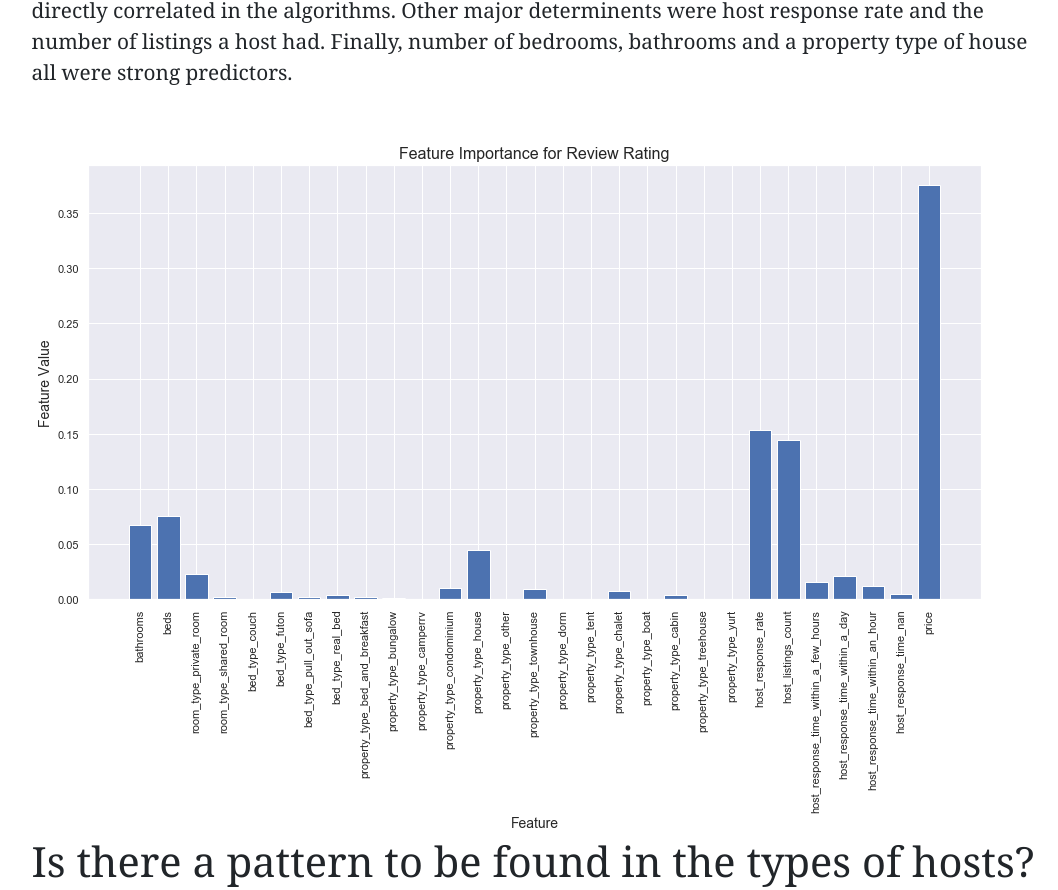
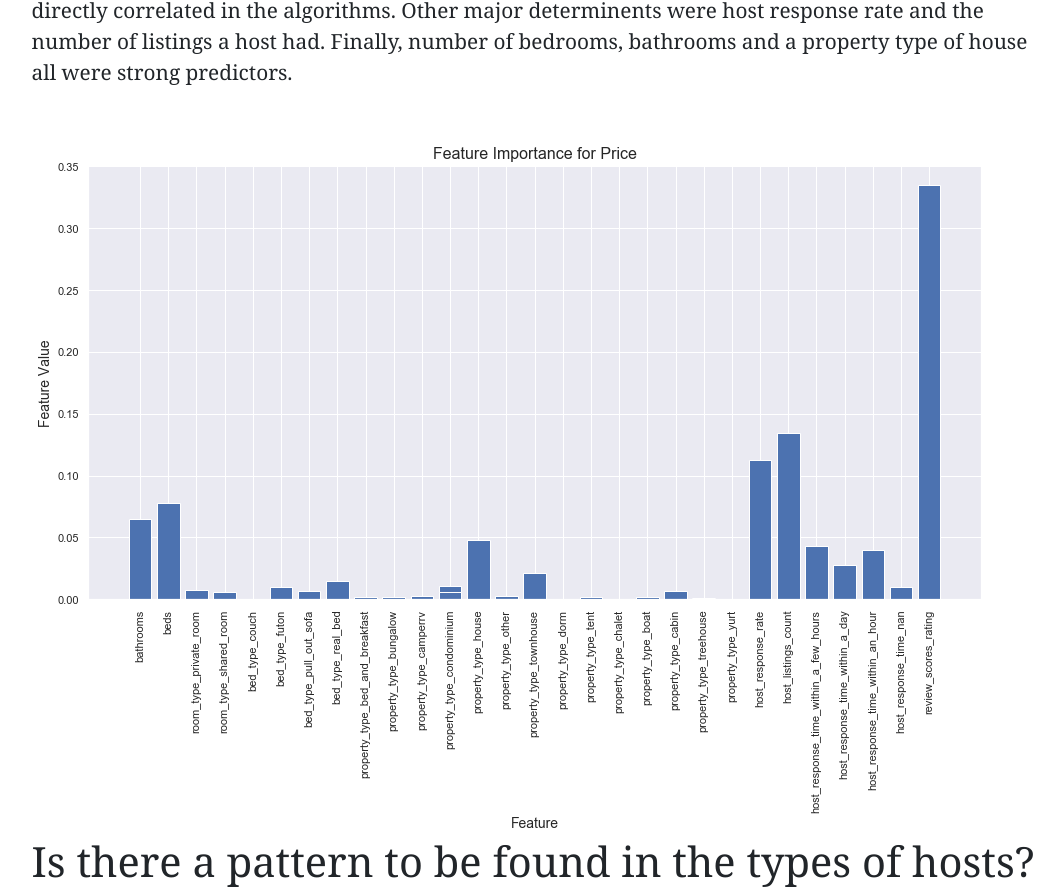
Before and after one commit to cherrde/cherrde.github.io, a plain HTML site: page index.html in a window 1280 px wide. Shown: the part 1895-2785 px from the top of the page, without its empty margins (149-1207 px from the left). Drawn offline with nearby package versions, Linux system fonts and the light colour scheme; a script that the page names is missing.

Commit message:
updated index.html with new images

```diff
--- a/index.html
+++ b/index.html
@@ -118,7 +118,7 @@
           number of bedrooms, bathrooms and a property type of house all were strong predictors.</p>
         <br>
       </div>
-      <img src="images/determinants.png" alt="Header Image">
+      <img src="images/determinants_reviews.png" alt="Header Image">
       <br>
       <div>
         <h2>Is there a pattern to be found in the types of hosts?</h2>
@@ -128,6 +128,7 @@
         listings seemed affect the higher ratings.</p>
         <br>
       </div>
+      <img src="images/determinants.png" alt="Header Image">
       <div>
         <h2>Are there certain features that translate to better pricing?</h2>
         <br>
```
